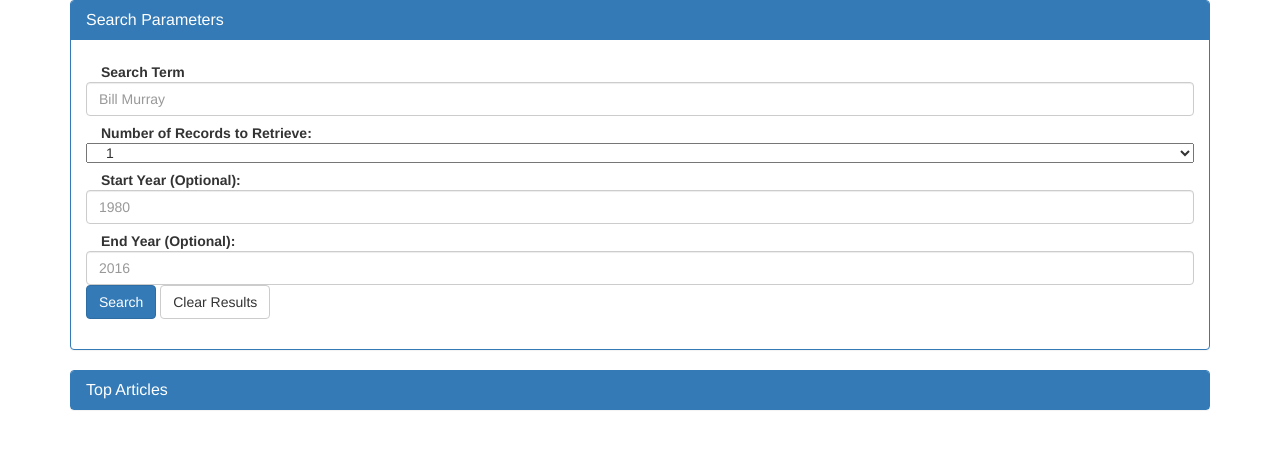
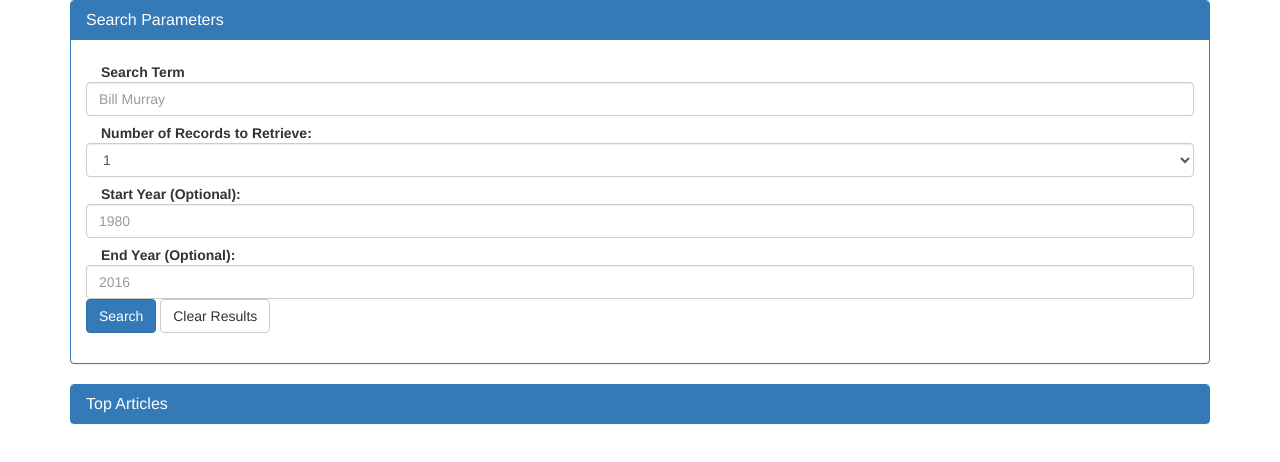
Before and after one commit to chezkevin/nyt-app, a plain HTML site: page index.html in a window 1280 px wide. Drawn offline with nearby package versions, Linux system fonts and the light colour scheme.

Commit message:
front end

```diff
--- a/index.html
+++ b/index.html
@@ -27,7 +27,7 @@
 							<label class="col-lg-6 control-label">Number of Records to Retrieve:</label>
 						</div>
 						<div class="col-lg-12">
-							<select name = "Number of records" class="col-lg-12" id="num-records">
+							<select name = "Number of records" class="col-lg-12 form-control" id="num-records">
 								<option value="1">1</option>
 								<option value="5">5</option>
 								<option value="10">10</option>
```
